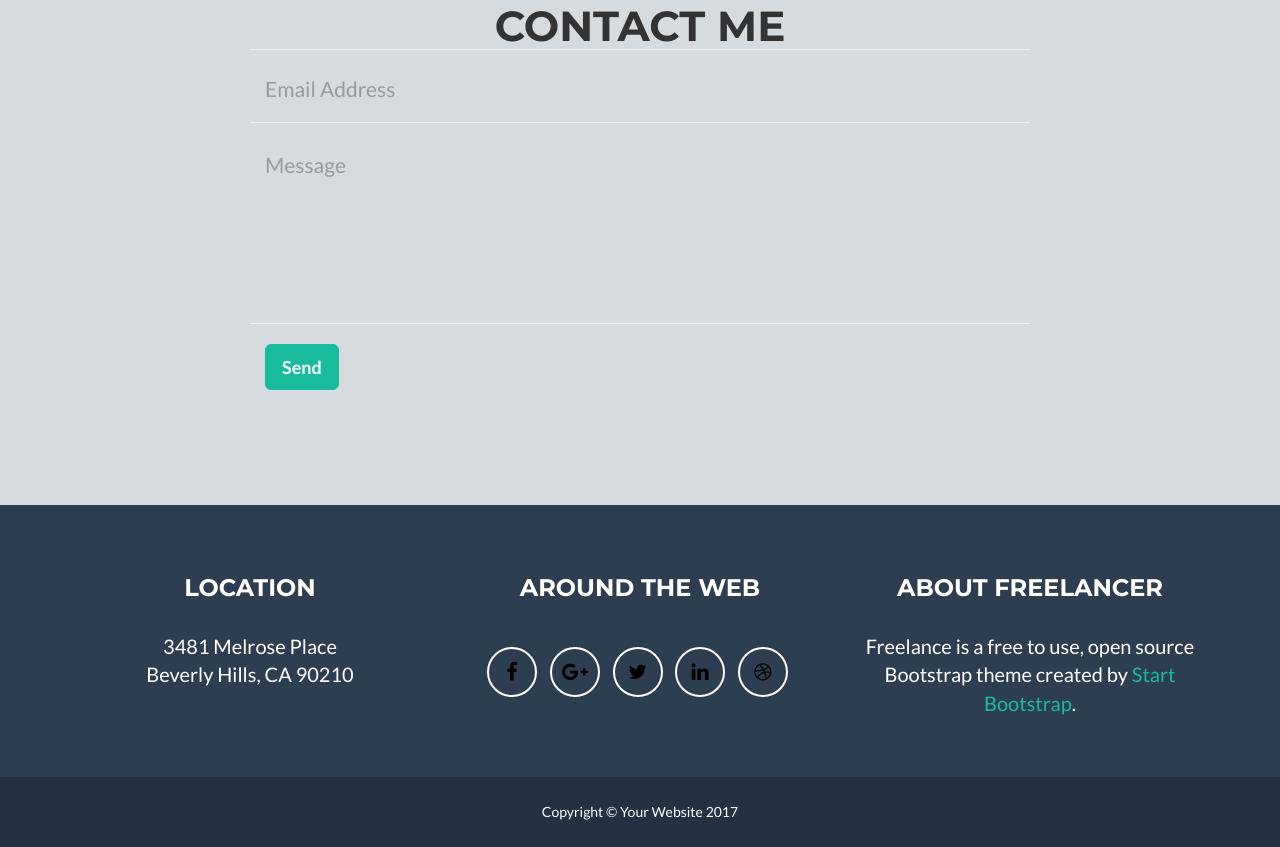
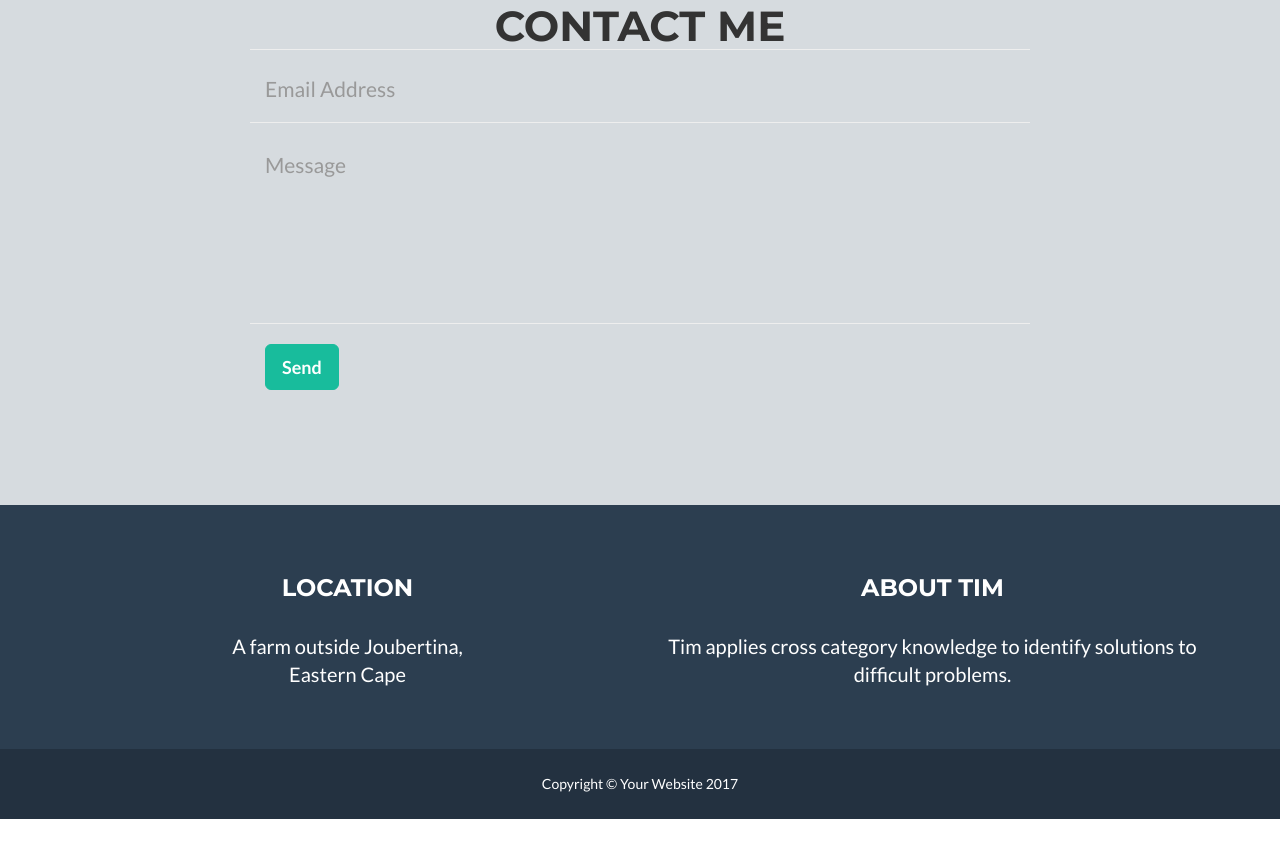
Before and after one commit to TimShier/timshier-com, a website: page index.html in a window 1280 px wide. Shown: the part 2728-3575 px from the top of the page. After the commit the page ends 3547 px from the top, so only its background shows below. Drawn offline with nearby package versions, Linux system fonts and the light colour scheme.

Commit message:
updated submit and footer

```diff
--- a/index.html
+++ b/index.html
@@ -260,7 +260,7 @@
                         <div id="success"></div>
                         <div class="row">
                             <div class="form-group col-xs-12">
-                                <button type="submit" class="btn btn-success btn-lg">Send</button>
+                                <input type="submit" value="Send" class="btn btn-success btn-lg">
                             </div>
                         </div>
 
@@ -275,34 +275,15 @@
         <div class="footer-above">
             <div class="container">
                 <div class="row">
-                    <div class="footer-col col-md-4">
+                    <div class="footer-col col-md-6">
                         <h3>Location</h3>
-                        <p>3481 Melrose Place
-                            <br>Beverly Hills, CA 90210</p>
+                        <p>A farm outside Joubertina,
+                            <br>Eastern Cape</p>
                     </div>
-                    <div class="footer-col col-md-4">
-                        <h3>Around the Web</h3>
-                        <ul class="list-inline">
-                            <li>
-                                <a href="#" class="btn-social btn-outline"><span class="sr-only">Facebook</span><i class="fa fa-fw fa-facebook"></i></a>
-                            </li>
-                            <li>
-                                <a href="#" class="btn-social btn-outline"><span class="sr-only">Google Plus</span><i class="fa fa-fw fa-google-plus"></i></a>
-                            </li>
-                            <li>
-                                <a href="#" class="btn-social btn-outline"><span class="sr-only">Twitter</span><i class="fa fa-fw fa-twitter"></i></a>
-                            </li>
-                            <li>
-                                <a href="#" class="btn-social btn-outline"><span class="sr-only">Linked In</span><i class="fa fa-fw fa-linkedin"></i></a>
-                            </li>
-                            <li>
-                                <a href="#" class="btn-social btn-outline"><span class="sr-only">Dribble</span><i class="fa fa-fw fa-dribbble"></i></a>
-                            </li>
-                        </ul>
-                    </div>
-                    <div class="footer-col col-md-4">
-                        <h3>About Freelancer</h3>
-                        <p>Freelance is a free to use, open source Bootstrap theme created by <a href="http://startbootstrap.com">Start Bootstrap</a>.</p>
+
+                    <div class="footer-col col-md-6">
+                        <h3>About Tim</h3>
+                        <p>Tim applies cross category knowledge to identify solutions to difficult problems.</p>
                     </div>
                 </div>
             </div>
```
